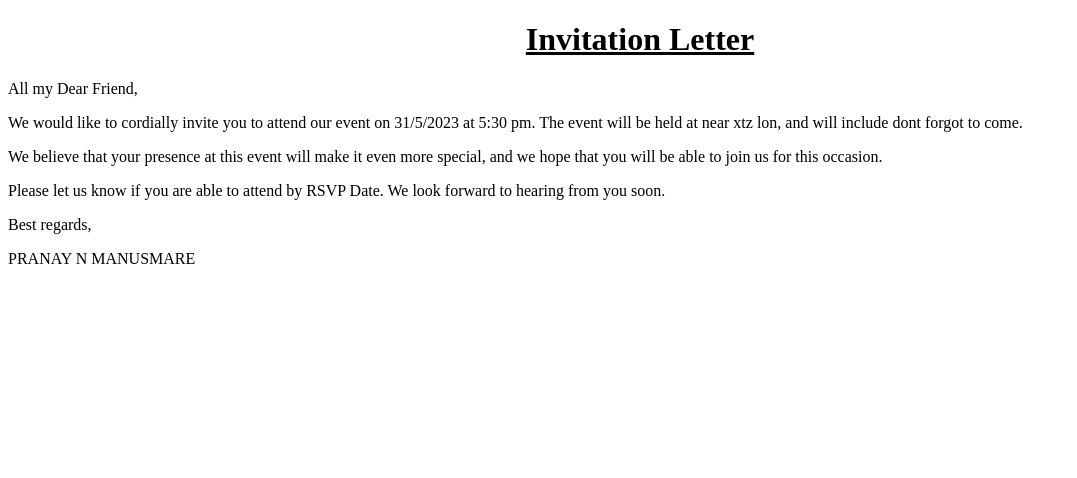
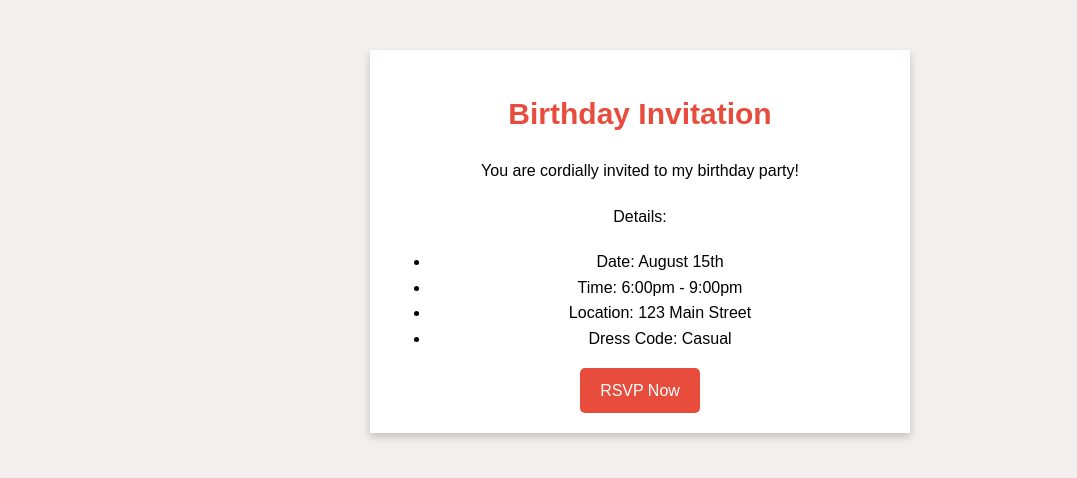
Before and after one commit to PranayManusmare/invetation-card, a plain HTML site: page index.html in a window 1280 px wide. Shown: the whole page, without its empty margins (0-1077 px from the left). Drawn offline with Linux system fonts and the light colour scheme.

Commit message:
Add files via upload

```diff
--- a/index.html
+++ b/index.html
@@ -1,16 +1,56 @@
 <!DOCTYPE html>
 <html>
 <head>
-	<title>Invitation Letter</title>
+	<title>Birthday Invitation</title>
+	<style>
+		body {
+			background-color: #F3EFEF;
+		}
+		.container {
+			margin: 50px auto;
+			padding: 20px;
+			background-color: #FFFFFF;
+			box-shadow: 0 4px 8px 0 rgba(0, 0, 0, 0.2);
+			max-width: 500px;
+			text-align: center;
+			font-family: Arial, sans-serif;
+			font-size: 16px;
+			line-height: 1.6;
+		}
+		h1 {
+			font-size: 30px;
+			margin-bottom: 20px;
+			color: #E84C3D;
+		}
+		p {
+			margin-bottom: 20px;
+		}
+		.btn {
+			display: inline-block;
+			padding: 10px 20px;
+			background-color: #E84C3D;
+			color: #FFFFFF;
+			text-decoration: none;
+			border-radius: 5px;
+			transition: background-color 0.3s ease-in-out;
+		}
+		.btn:hover {
+			background-color: #C13520;
+		}
+	</style>
 </head>
 <body>
-	<P style="background-image: url('Pranay\ -\ Chrome.lnk');"></P>
-	<u><h1 ALIGN="center">Invitation Letter</h1></u>
-	<p> All my Dear Friend,</p>
-	<p>We would like to cordially invite you to attend our  event on 31/5/2023 at 5:30 pm. The event will be held at near xtz lon, and will include dont forgot to come.</p>
-	<p>We believe that your presence at this event will make it even more special, and we hope that you will be able to join us for this occasion.</p>
-	<p>Please let us know if you are able to attend by RSVP Date. We look forward to hearing from you soon.</p>
-	<p>Best regards,</p>
-	<p>PRANAY N MANUSMARE</p>
+	<div class="container">
+		<h1>Birthday Invitation</h1>
+		<p>You are cordially invited to my birthday party!</p>
+		<p>Details:</p>
+		<ul>
+			<li>Date: August 15th</li>
+			<li>Time: 6:00pm - 9:00pm</li>
+			<li>Location: 123 Main Street</li>
+			<li>Dress Code: Casual</li>
+		</ul>
+		<a href="#" class="btn">RSVP Now</a>
+	</div>
 </body>
 </html>
```
